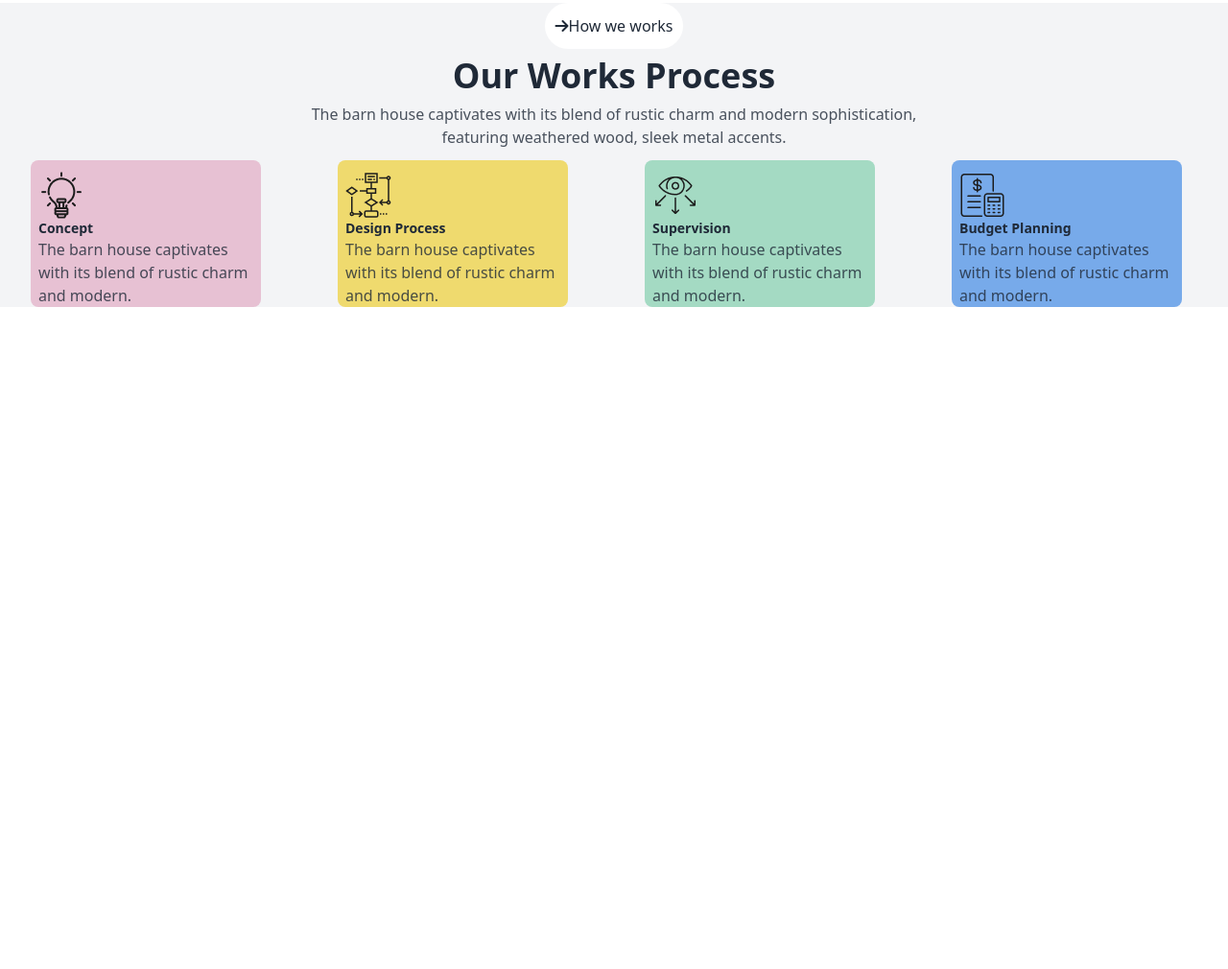
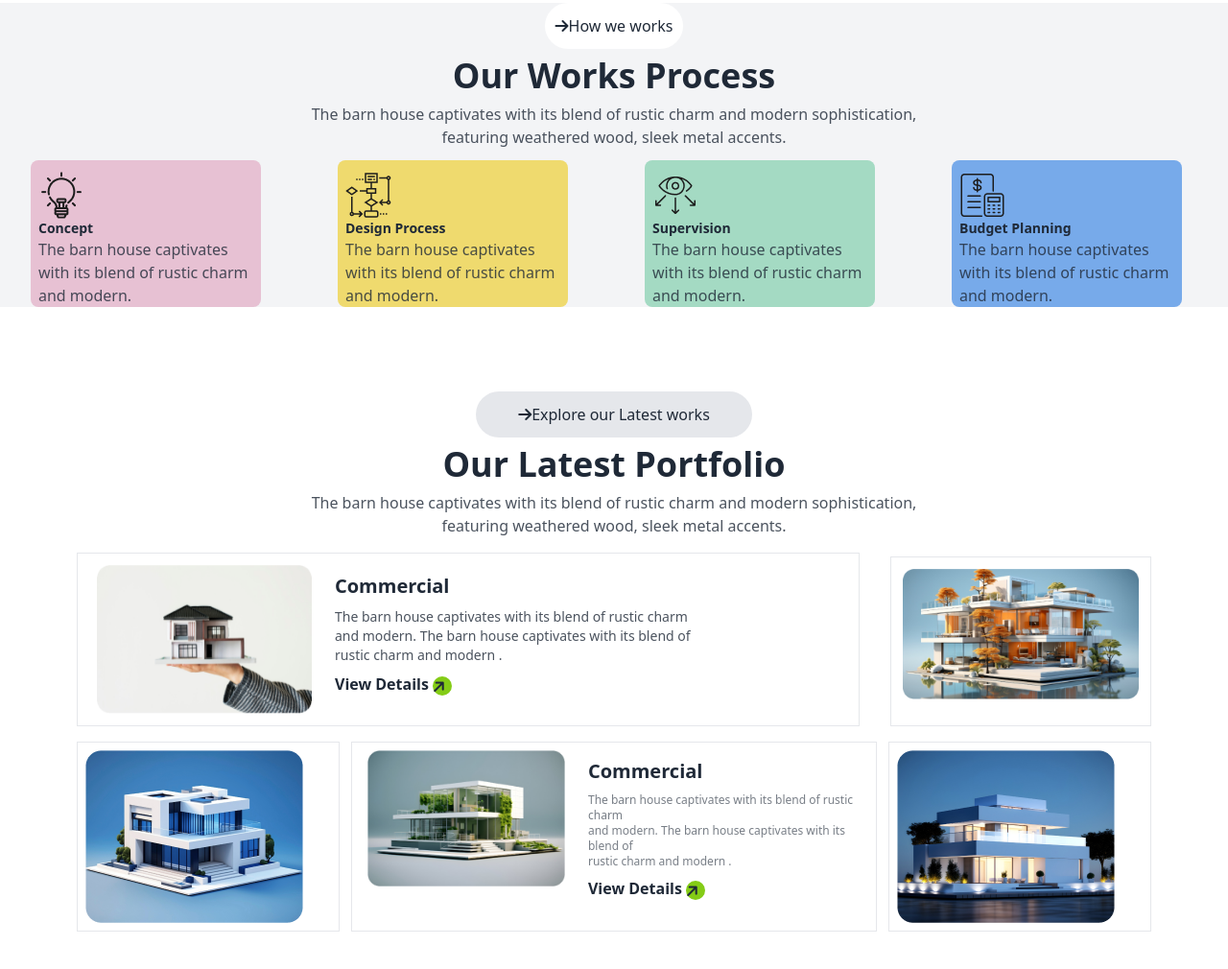
Before and after one commit to nurislamemon1/my-third-assignment, a plain HTML site: page index.html in a window 1280 px wide. Shown: the part 1144-2154 px from the top of the page at 96% size. Before the commit the page ends 1464 px from the top, so only its background shows below. Drawn offline with nearby package versions, Linux system fonts and the light colour scheme.

Commit message:
portfolio section done

```diff
--- a/index.html
+++ b/index.html
@@ -170,6 +170,48 @@
              </div>
          </div>
        </section>
+
+       <!-- portfolio section start -->
+        <section class="px-20 py-16">
+
+          <div class=" text-center ">
+            <h3 class="bg-gray-200 px-1 py-3 w-72  mx-auto mt-6 rounded-full"><i class="fa-solid fa-arrow-right"></i>Explore our Latest works</h3>
+            <h1 class="mt-2 text-4xl font-bold">Our Latest Portfolio</h1>
+            <p class="mt-2 opacity-80 ">The barn house captivates with its blend of rustic charm and modern sophistication, <br> featuring weathered wood, sleek metal accents.</p>
+          </div>
+
+          <!-- line 1 -->
+            <div class="lg:flex ">
+              <!-- left side -->
+                <div class="lg:flex border lg:w-3/4 sm:w-full mt-4 p-3 ">
+                    <div class="lg:w-56 sm:w-full ml-2 "> <img src="./assets/img1.png" alt=""> </div>
+                    <div class="ml-6">
+                      <h3 class="text-xl font-semibold mt-2">Commercial</h3>
+                      <p class="text-sm opacity-80 mt-2">The barn house captivates with its blend of rustic charm <br> and modern. The barn house captivates with its blend of <br> rustic charm and modern .</p>
+                      <h4 class="font-bold mt-2">View Details <i class="fa-solid fa-arrow-right h-5 w-5 bg-lime-500 rounded-full -rotate-45"></i> </h4>
+                    </div>
+                </div>
+                <div class=" lg:w-1/4 sm:w-full mt-5 ml-8  border border-double p-3"> <img src="./assets/img2.png" alt=""></div>
+
+            </div>
+            <!-- line 2 -->
+             <div class="lg:flex space-x-3">
+              <!-- box1 -->
+              <div class="lg:w-1/4 sm:w-full p-2 border mt-4"> <img src="./assets/img3.png" alt=""></div>
+             <!-- box 2 -->
+             <div class="lg:flex border lg:w-1/2 sm:w-full mt-4 p-2 ">
+              <div class="lg:w-56 sm:w-full ml-2 "> <img src="./assets/img4.png" alt=""> </div>
+              <div class="ml-6">
+                <h3 class="text-xl font-semibold mt-2">Commercial</h3>
+                <p class="text-xs opacity-60 mt-2">The barn house captivates with its blend of rustic charm <br> and modern. The barn house captivates with its blend of <br> rustic charm and modern .</p>
+                <h4 class="font-bold mt-2">View Details <i class="fa-solid fa-arrow-right h-5 w-5 bg-lime-500 rounded-full -rotate-45"></i> </h4>
+              </div>
+          </div>
+          <!-- b0x 3 -->
+           <div class="lg:w-1/4 sm:w-full p-2 border mt-4"> <img src="./assets/img5.png" alt=""></div>
+
+             </div>
+        </section>
     </main>
 </body>
 </html>
```
